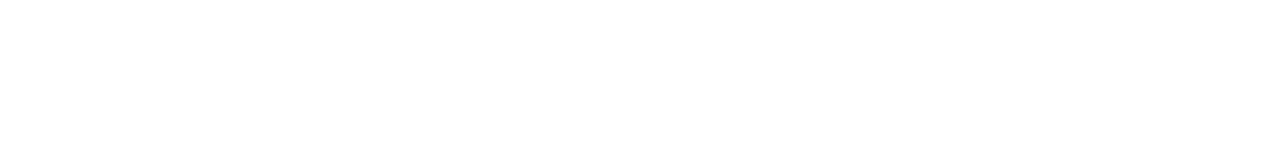
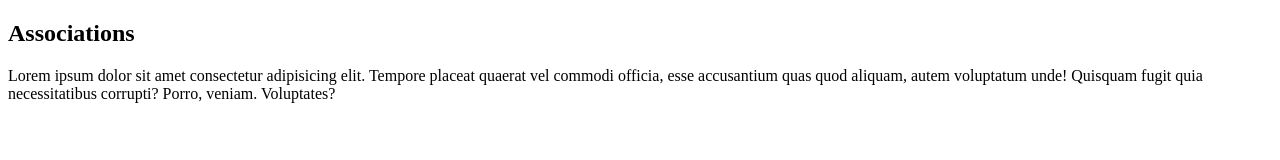
Before and after one commit to dominiatrix/git-mon-cv, a plain HTML site: page index.html in a window 1280 px wide. Drawn offline with Linux system fonts and the light colour scheme.

Commit message:
mise en place de la section associations

```diff
--- a/index.html
+++ b/index.html
@@ -7,7 +7,10 @@
     </head>
     <body>
 
-
+<section>
+    <h2>Associations</h2>
+    <p> Lorem ipsum dolor sit amet consectetur adipisicing elit. Tempore placeat quaerat vel commodi officia, esse accusantium quas quod aliquam, autem voluptatum unde! Quisquam fugit quia necessitatibus corrupti? Porro, veniam. Voluptates?</p>
+</section>
     </body>
 
 </html>
```
